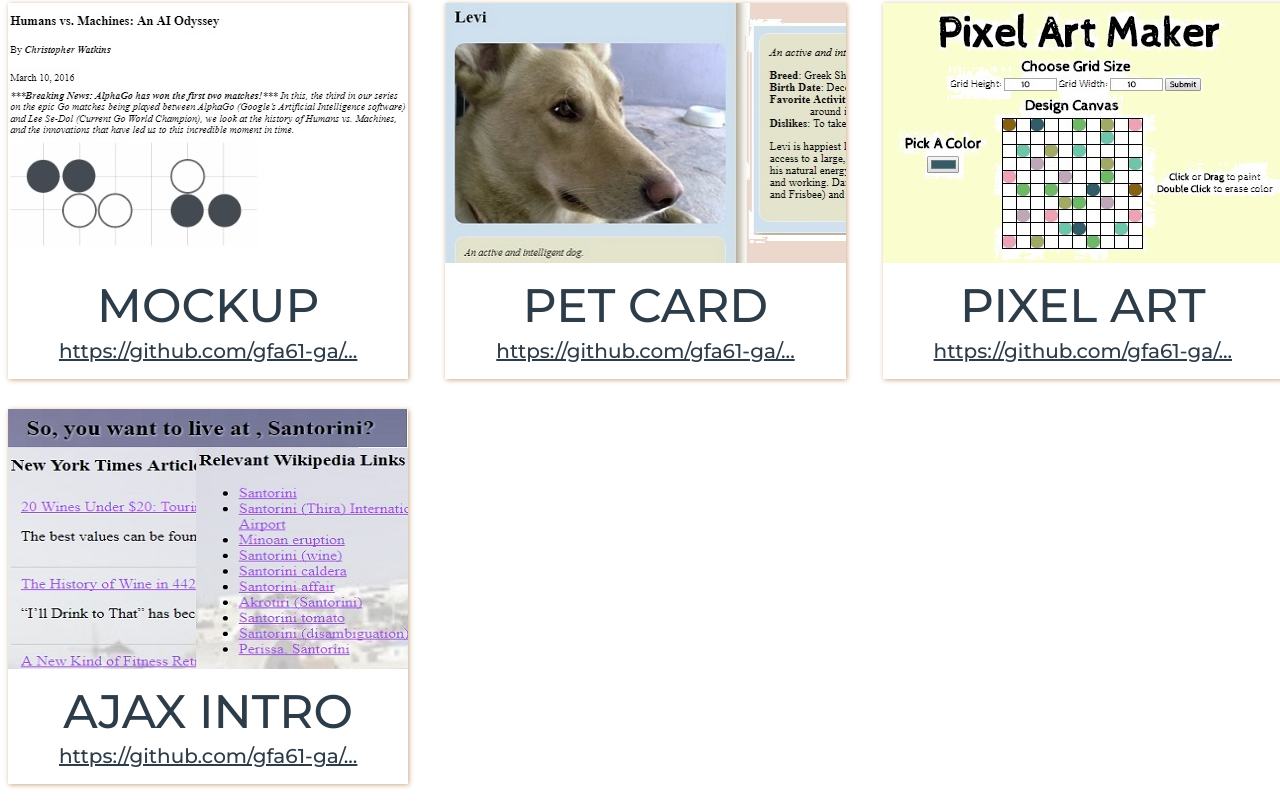
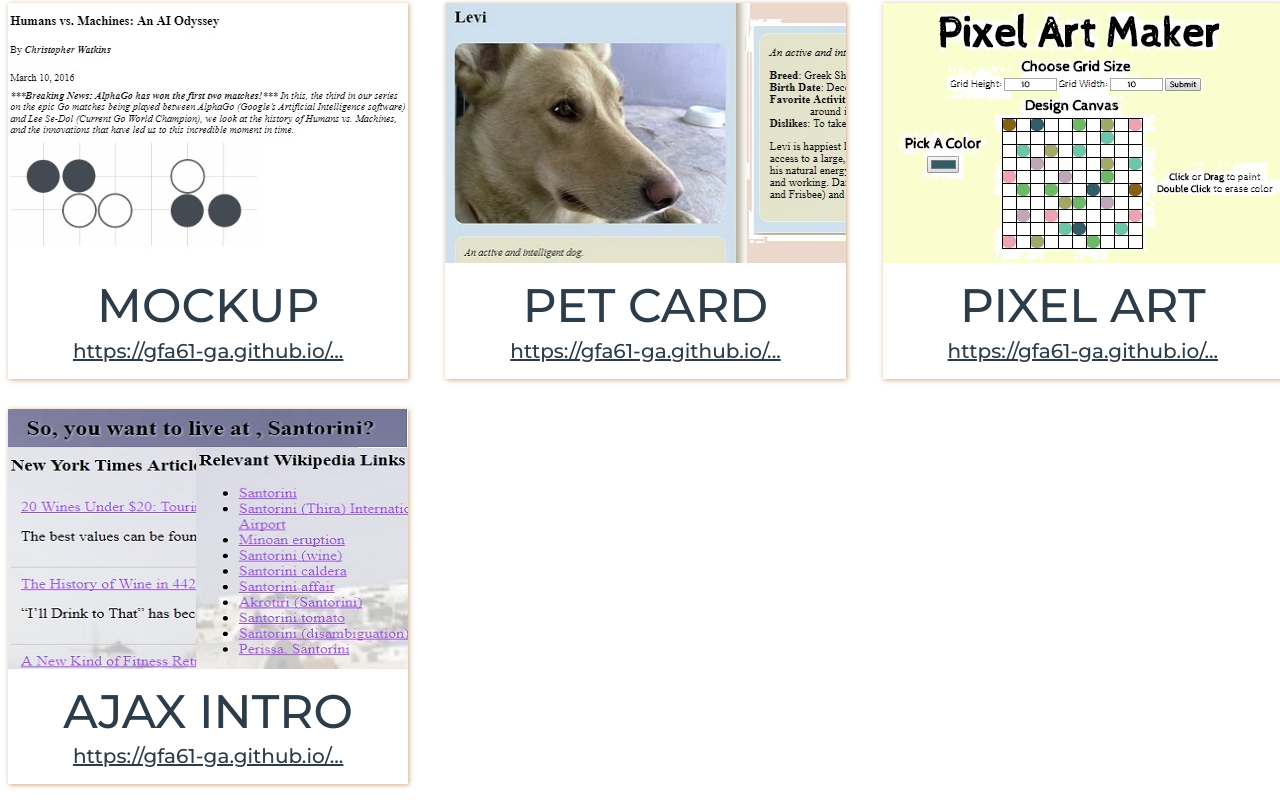
Before and after one commit to gfa61-ga/portfolio, a plain HTML site: page index.html in a window 1280 px wide. Shown: the part 884-1693 px from the top of the page. Drawn offline with Linux system fonts and the light colour scheme.

Commit message:
Update index.html

```diff
--- a/index.html
+++ b/index.html
@@ -43,8 +43,8 @@
                             MOCKUP
                         </div>
                         <div class="project-url">
-                            <a class="project-link" href="https://github.com/gfa61-ga/Google-Scholarship-Front-End-Web-Dev/tree/master/4_1_mockup_to_article">
-                                https://github.com/gfa61-ga/...
+                            <a class="project-link" href="https://gfa61-ga.github.io/Google-Scholarship-Front-End-Web-Dev/4_1_mockup_to_article/">
+                                https://gfa61-ga.github.io/...
                             </a>
                         </div>
                     </article>
@@ -54,8 +54,8 @@
                             PET CARD
                         </div>
                         <div class="project-url">
-                            <a class="project-link" href="https://github.com/gfa61-ga/animal-trading-cards">
-                                https://github.com/gfa61-ga/...
+                            <a class="project-link" href="https://gfa61-ga.github.io/animal-trading-cards/card.html">
+                                https://gfa61-ga.github.io/...
                             </a>
                         </div>
                     </article>
@@ -65,12 +65,10 @@
                             PIXEL ART
                         </div>
                         <div class="project-url">
-                            <a class="project-link" href="https://github.com/gfa61-ga/Google-Scholarship-Front-End-Web-Dev/tree/master/20_project_pixel_art_maker">
-                                https://github.com/gfa61-ga/...
+                            <a class="project-link" href="https://gfa61-ga.github.io/Google-Scholarship-Front-End-Web-Dev/20_project_pixel_art_maker/">
+                                https://gfa61-ga.github.io/...
                             </a>
-                            <iron-image style="width:400px; height:400px;" sizing="cover"
-  src="http://lorempixel.com/600/400"></iron-image>
-                        </div>
+                         </div>
                     </article>
                     <article  class="project">
                         <img class="project-image" src="img/work4.jpg" alt="ajax intro image">
@@ -78,8 +76,8 @@
                             AJAX INTRO
                         </div>
                         <div class="project-url">
-                            <a class="project-link" href="https://github.com/gfa61-ga/Udacity-Intro-To-Ajax-Project">
-                                https://github.com/gfa61-ga/...
+                            <a class="project-link" href="https://gfa61-ga.github.io/Udacity-Intro-To-Ajax-Project/">
+                                https://gfa61-ga.github.io/...
                             </a>
                         </div>
                     </article>
```
